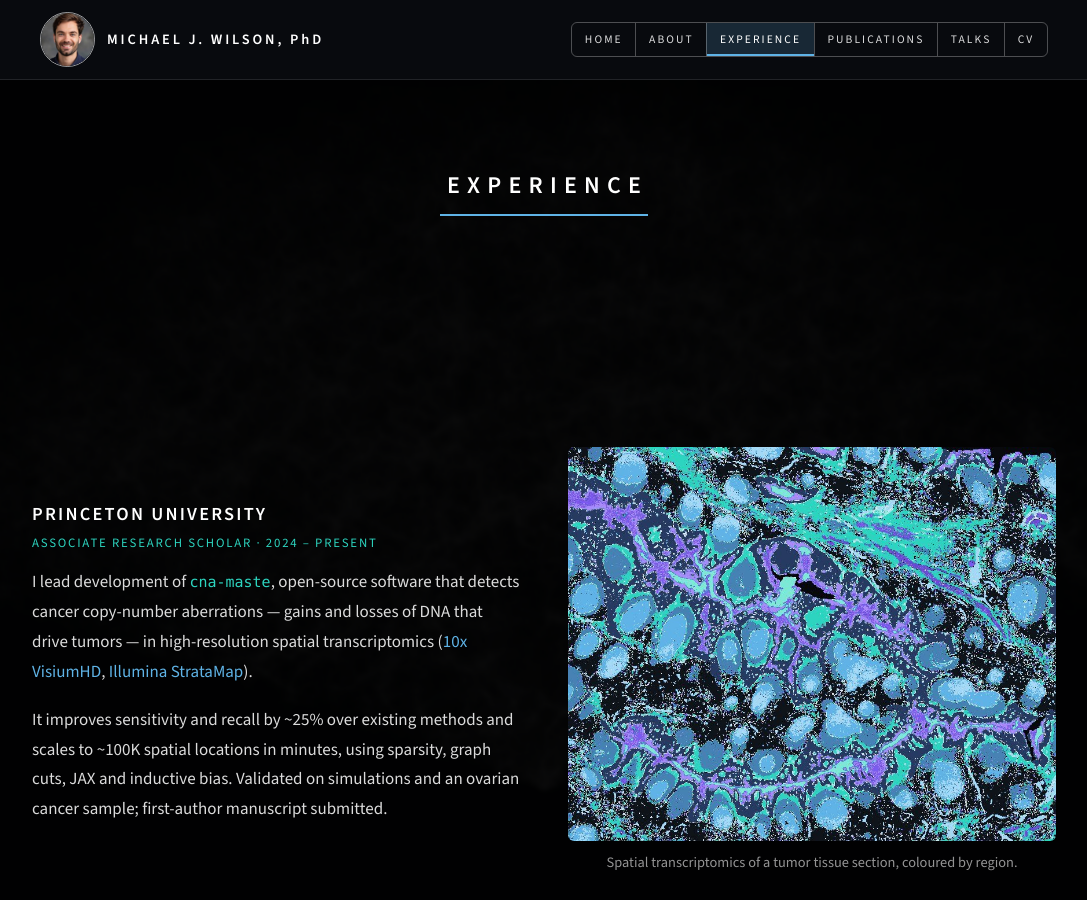
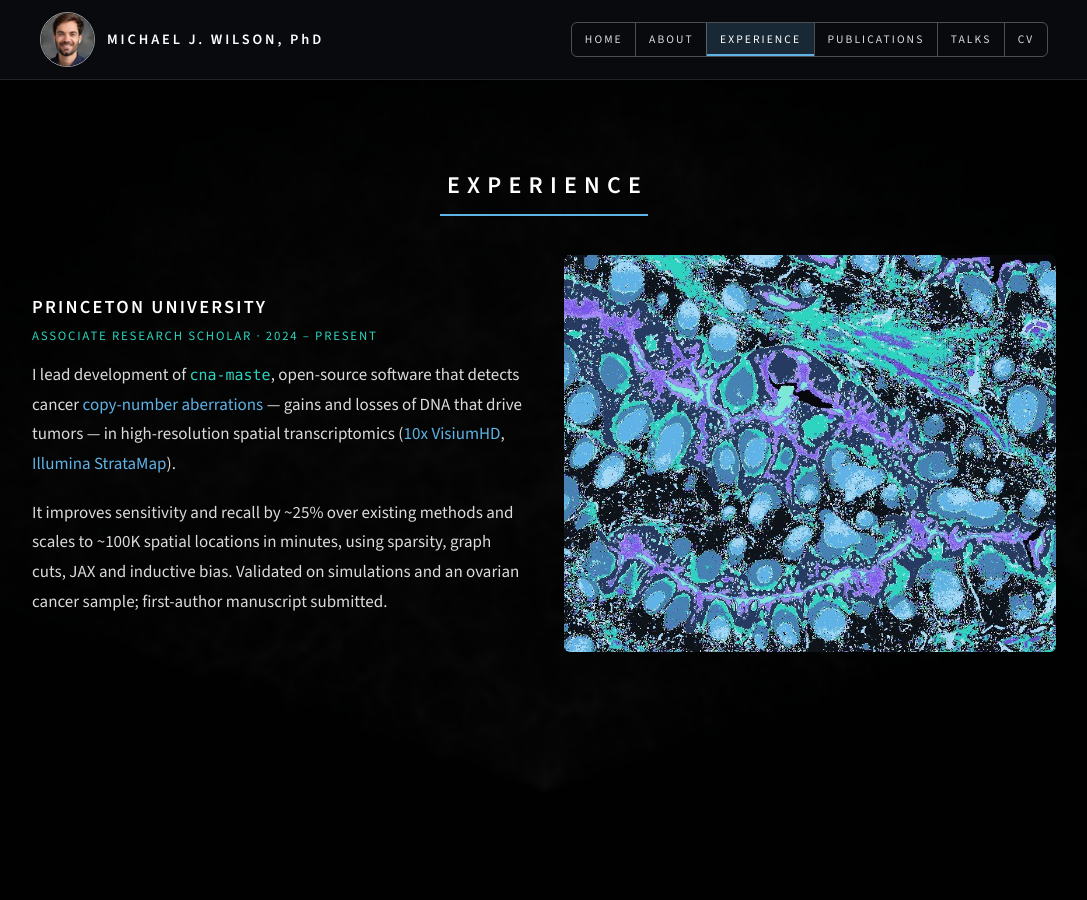
Before and after one commit to michaelJwilson/michaelJwilson.github.io, a Jekyll site: the page built from experience.md, in a window 1280 px wide and 900 px high. Shown: the whole window, without its empty margins (96-1183 px from the left). Built offline with Jekyll 4.4.1, drawn with Linux system fonts in a browser that asks for light colours; part of the change alters nothing that is shown.

Commit message:
Experience: continuous roll-out / black / roll-in, no sticky; links; drop two captions
- Roles scroll normally; each rolls out (tilts forward and fades) as it
  leaves the top, a black gap bridges to the next, which rolls in from
  the bottom. Tied directly to scroll position, so no jumps.
- Links: copy-number aberrations (genome.gov), allele-specific methylation
  (biomodal)
- Remove the Princeton and biomodal figure captions

Co-Authored-By: Claude Opus 5.5 <noreply@anthropic.com>
Claude-Session: https://claude.ai/code/session_01SiHqF3nmdqJf51uy6f9hsB

```diff
--- a/assets/css/site.css
+++ b/assets/css/site.css
@@ -194,20 +194,13 @@ code { font-family: ui-monospace, SFMono-Regular, Menlo, monospace; font-size: .
   .role .figure { margin-top: 1.4em; }
 }
 
-/* Experience: one role at a time (enabled by assets/js/reveal.js).
-   Each role holds the screen while you scroll, then fades out to black;
-   the next one rolls in from the bottom. No card boxes. */
+/* Experience: roles scroll normally; each rolls out as it leaves the top,
+   a black gap bridges to the next, which rolls in from the bottom.
+   Driven by assets/js/reveal.js. No card boxes. */
 body.inner.scene-page .backdrop { filter: brightness(.08) blur(2px); }
 .scene-page .panel.wide { background: transparent; border: 0; box-shadow: none; }
-.scene-on .role { display: block; position: relative; margin: 0; padding: 0; border: 0; height: 190vh; }
-.scene-on .role:last-of-type { height: 120vh; }
-.scene-on .role-stage {
-  position: sticky; top: var(--stick-top, 96px); height: calc(100vh - var(--stick-top, 96px));
-  display: grid; grid-template-columns: 1fr 1fr; gap: 0 48px; align-items: center;
-  transform-origin: 50% 100%; will-change: transform, opacity;
-}
-.scene-on.scene-flat .role { height: auto; margin-bottom: 64px; }
-.scene-on.scene-flat .role-stage { position: relative; top: auto; height: auto; grid-template-columns: 1fr; }
+.scene-on .role { margin: 0 0 45vh; padding: 0; border: 0; will-change: transform, opacity; }
+.scene-on .role:last-of-type { margin-bottom: 8vh; }
 
 /* Publications: grouped by year, rows like the talks tables */
 .pub-list { list-style: none; padding: 0; margin: 0; }
--- a/assets/js/reveal.js
+++ b/assets/js/reveal.js
@@ -1,60 +1,42 @@
-// Experience page: one role at a time.
-// Each role holds the screen while you scroll; then a short fade to black,
-// and the next role rolls in from the bottom (tilted back, flattening as it
-// rises). On narrow screens roles scroll normally and just roll in.
+// Experience page: continuous roll-in / roll-out tied to scroll position.
+// Roles scroll normally (no sticking). As a role enters from the bottom it
+// rolls in (tilted back, flattening as it rises); as it leaves at the top it
+// rolls out (tilting forward and fading). Large gaps between roles leave a
+// black bridge before the next one rolls in.
 (function () {
   var roles = [].slice.call(document.querySelectorAll('.role'));
   if (!roles.length) return;
   if (window.matchMedia && window.matchMedia('(prefers-reduced-motion: reduce)').matches) return;
   var root = document.documentElement;
   var bar = document.querySelector('.topbar');
-
-  // Wrap each role's content in a stage that can stick and animate.
-  var stages = roles.map(function (r) {
-    var s = document.createElement('div');
-    s.className = 'role-stage';
-    while (r.firstChild) s.appendChild(r.firstChild);
-    r.appendChild(s);
-    return s;
-  });
   root.classList.add('scene-on');
 
-  var top = 0, flat = false;
   function clamp(x) { return x < 0 ? 0 : x > 1 ? 1 : x; }
-  function ease(x) { return 1 - Math.pow(1 - x, 3); }
-
-  function layout() {
-    top = (bar ? bar.offsetHeight : 0) + 8;
-    root.style.setProperty('--stick-top', top + 'px');
-    flat = window.innerWidth < 860;
-    root.classList.toggle('scene-flat', flat);
-    if (!flat) {
-      // If any role is too tall to fit, fall back to normal scrolling.
-      flat = stages.some(function (s) { return s.scrollHeight > window.innerHeight - top; });
-      root.classList.toggle('scene-flat', flat);
-    }
-    update();
-  }
-
-  function roll(s, e, fade) {
-    s.style.transform = 'perspective(1400px) translateY(' + ((1 - e) * 90).toFixed(1) + 'px) rotateX(' + ((1 - e) * 22).toFixed(2) + 'deg)';
-    s.style.opacity = (e * fade).toFixed(3);
-  }
+  function smooth(x) { return x * x * (3 - 2 * x); }
 
   function update() {
     var vh = window.innerHeight;
-    roles.forEach(function (r, i) {
-      var s = stages[i], rect = r.getBoundingClientRect();
-      if (flat) {                      // roll in as it enters the screen
-        roll(s, ease(clamp((vh - rect.top) / (vh * 0.4))), 1);
-        return;
+    var top = bar ? bar.offsetHeight : 0;
+    var view = vh - top;
+    roles.forEach(function (r) {
+      var rect = r.getBoundingClientRect();
+      var h = Math.min(rect.height, view);
+      // 0 when the role's top is at the bottom of the screen, 1 once it is 45% up
+      var enter = smooth(clamp((vh - rect.top) / (view * 0.45)));
+      // 0 while the role's bottom is in the lower part of the view, 1 once it reaches the top bar
+      var exit = smooth(clamp((top + h * 0.55 - rect.bottom) / (h * 0.55) + 1));
+      var t, o;
+      if (exit > 0 && enter >= 1) {
+        r.style.transformOrigin = '50% 100%';
+        t = 'perspective(1400px) translateY(' + (-exit * 60).toFixed(1) + 'px) rotateX(' + (-exit * 20).toFixed(2) + 'deg)';
+        o = 1 - exit;
+      } else {
+        r.style.transformOrigin = '50% 0%';
+        t = 'perspective(1400px) translateY(' + ((1 - enter) * 80).toFixed(1) + 'px) rotateX(' + ((1 - enter) * 20).toFixed(2) + 'deg)';
+        o = enter;
       }
-      var span = rect.height - (vh - top);
-      var p = clamp((top - rect.top) / span);
-      var enter = i === 0 ? 1 : ease(clamp(p / 0.22));          // roll in
-      var last = i === roles.length - 1;
-      var fade = last ? 1 : 1 - clamp((p - 0.62) / 0.14);        // short fade out, then black
-      roll(s, enter, fade);
+      r.style.transform = t;
+      r.style.opacity = o.toFixed(3);
     });
   }
 
@@ -62,7 +44,7 @@
   window.addEventListener('scroll', function () {
     if (!ticking) { ticking = true; requestAnimationFrame(function () { ticking = false; update(); }); }
   }, { passive: true });
-  window.addEventListener('resize', layout);
-  window.addEventListener('load', layout);
-  layout();
+  window.addEventListener('resize', update);
+  window.addEventListener('load', update);
+  update();
 })();
--- a/experience.md
+++ b/experience.md
@@ -20,12 +20,12 @@ permalink: /experience/
 ## Princeton University
 <p class="meta">Associate Research Scholar · 2024 – present</p>
 
-I lead development of [`cna-maste`](https://github.com/raphael-group/cna_maste), open-source software that detects cancer copy-number aberrations — gains and losses of DNA that drive tumors — in high-resolution spatial transcriptomics ([10x VisiumHD](https://www.10xgenomics.com/platforms/visium/product-family), [Illumina StrataMap](https://www.illumina.com/products/by-brand/stratamap.html)).
+I lead development of [`cna-maste`](https://github.com/raphael-group/cna_maste), open-source software that detects cancer [copy-number aberrations](https://www.genome.gov/genetics-glossary/Copy-Number-Variation-CNV) — gains and losses of DNA that drive tumors — in high-resolution spatial transcriptomics ([10x VisiumHD](https://www.10xgenomics.com/platforms/visium/product-family), [Illumina StrataMap](https://www.illumina.com/products/by-brand/stratamap.html)).
 
 It improves sensitivity and recall by ~25% over existing methods and scales to ~100K spatial locations in minutes, using sparsity, graph cuts, JAX and inductive bias. Validated on simulations and an ovarian cancer sample; first-author manuscript submitted.
 </div>
 <div class="role-figure">
-{% include figure.html src="/assets/img/experience/princeton-spatial.jpg" alt="Spatial transcriptomics map of a tumor tissue section, coloured by region" caption="Spatial transcriptomics of a tumor tissue section, coloured by region." %}
+{% include figure.html src="/assets/img/experience/princeton-spatial.jpg" alt="Spatial transcriptomics map of a tumor tissue section, coloured by region" %}
 </div>
 </section>
 
@@ -34,12 +34,12 @@ It improves sensitivity and recall by ~25% over existing methods and scales to ~
 ## biomodal
 <p class="meta">Computational Scientist · Cambridge, UK · 2022 – 2023</p>
 
-I was a core developer of biomodal's flagship allele-specific methylation software, taking it from prototype to a commercial product: read pre-processing and QC, statistical calling, analysis and reporting.
+I was a core developer of biomodal's flagship [allele-specific methylation](https://biomodal.com/technology/variant-associated-methylation/) software, taking it from prototype to a commercial product: read pre-processing and QC, statistical calling, analysis and reporting.
 
 I also led analysis of protocol performance and biological validation, presented at AGBT, Biology of Genomes and the [Seqera (Nextflow) Summit](https://summit.nextflow.io/2023/barcelona/speakers/michael-wilson/), and built a reproducible Nextflow pipeline on GCP to classify colorectal cancer from epigenetic sequencing (submitted to PNAS).
 </div>
 <div class="role-figure">
-{% include figure.html src="/assets/img/experience/biomodal-genome-forest.jpg" alt="Sight lines passing through a 3D map of clouds, as in the Lyman-alpha forest; here each sight line stands for a sequenced genome" caption="Population-wide DNA methylation, by analogy with the Lyman-α forest: each sight line is a genome, and methylation read along many genomes maps the population-wide landscape, as quasar sight lines map intergalactic gas." %}
+{% include figure.html src="/assets/img/experience/biomodal-genome-forest.jpg" alt="Sight lines passing through a 3D map of clouds, as in the Lyman-alpha forest; here each sight line stands for a sequenced genome" %}
 </div>
 </section>
 
```
